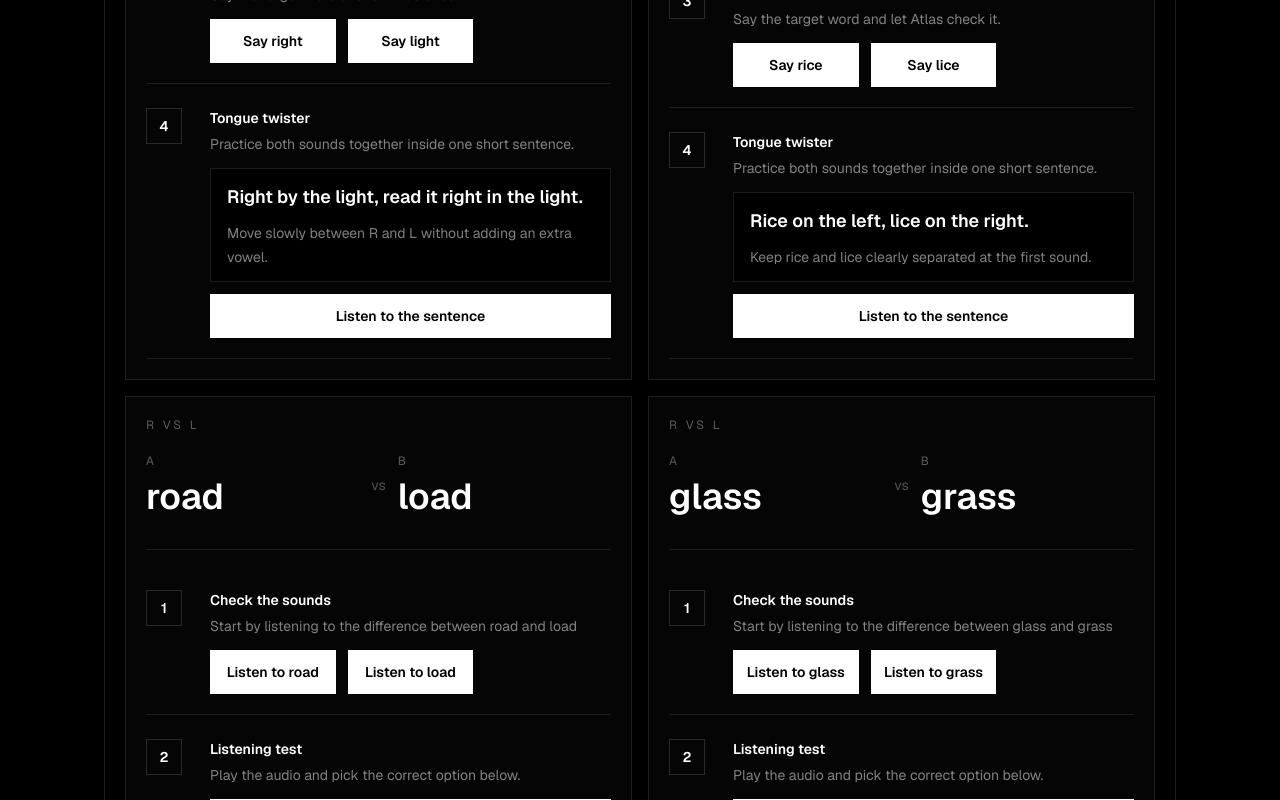
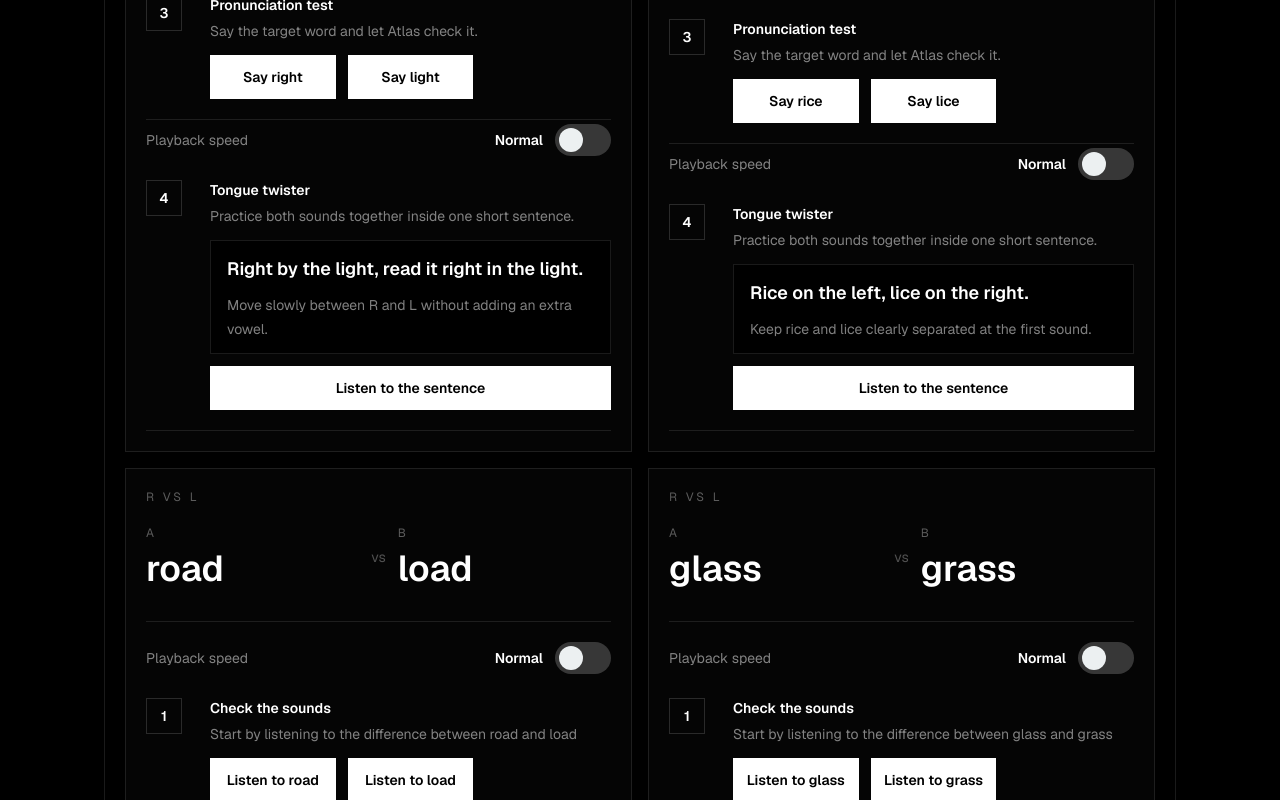
Before and after one commit to KulafuAcademy/ATLAS, a Next.js app: page / in a window 1280 px wide. Shown: the part 2640-3440 px from the top of the page. Built offline with nearby package versions, Linux system fonts and the light colour scheme.

Commit message:
added slow playback toggle

```diff
--- a/components/training/MinimalPairTrainer.tsx
+++ b/components/training/MinimalPairTrainer.tsx
@@ -68,6 +68,7 @@ type CardFeedback = {
 type TrainerCopy = typeof trainerCopy.en;
 
 const stopPronunciationCheckEvent = "atlas:stop-pronunciation-check";
+const slowPlaybackRate = 0.75;
 
 type MinimalPairTrainerProps = {
   id?: string;
@@ -97,6 +98,9 @@ const trainerCopy = {
     listenTongueTwister: "Listen to the sentence",
     speechPlaybackUnsupported:
       "Speech playback is not supported in this browser.",
+    speedLabel: "Playback speed",
+    speedNormal: "Normal",
+    speedSlow: "Slow (0.75x)",
     playing: (word: string) => `Playing: ${word}`,
     whichWord: "Which word did you hear?",
     playQuizFirst: "Play quiz, listen, then choose.",
@@ -136,6 +140,9 @@ const trainerCopy = {
       "学んだ2つの音を、ひとつの短い文の中で練習します。",
     listenTongueTwister: "文を聞く",
     speechPlaybackUnsupported: "このブラウザでは音声再生に対応していません。",
+    speedLabel: "再生速度",
+    speedNormal: "通常",
+    speedSlow: "ゆっくり (0.75倍)",
     playing: (word: string) => `再生中: ${word}`,
     whichWord: "どちらの単語に聞こえましたか？",
     playQuizFirst: "先に「クイズ再生」を押してから、答えを選んでください。",
@@ -206,7 +213,7 @@ export function MinimalPairTrainer({
 }
 
 // Builds the public MP3 path for a word or tongue-twister audio file.
-// Files are stored under /public/{folder}/{soundFocus}/{filename}.mp3.
+// Files are fetched under /public/(soundFocus)/(id)/(filename).mp3 or
 // Example : /public/words/R vs L/alive.mp3
 function getPublicAudioPath(
   folder: "words" | "twisters",
@@ -233,6 +240,9 @@ function PairPracticeCard({
   const speechRecognitionRunIdRef = useRef(0);
   const speechRecognitionRef = useRef<BrowserSpeechRecognition | null>(null);
   const audioRef = useRef<HTMLAudioElement | null>(null);
+  // Separate speed settings: words (steps 1-2) and the tongue twister (step 4).
+  const [wordSlow, setWordSlow] = useState(false);
+  const [twisterSlow, setTwisterSlow] = useState(false);
   const tongueTwister = getTongueTwister(pair);
 
   useEffect(() => {
@@ -283,6 +293,7 @@ function PairPracticeCard({
     feedbackType: FeedbackType = "listen",
     audioPath?: string,
     showPlayingFeedback = true,
+    slow = false,
   ) {
     // Stop currently playing MP3
     if (audioRef.current) {
@@ -309,9 +320,11 @@ function PairPracticeCard({
           audioRef.current = null;
         }
 
-        speakWithTts(textToSpeak, feedbackType, showPlayingFeedback);
+        speakWithTts(textToSpeak, feedbackType, showPlayingFeedback, slow);
       };
 
+      // MP3 files in the public folder are recorded at normal speed (100%).
+      audio.playbackRate = slow ? slowPlaybackRate : 1;
       audioRef.current = audio;
 
       audio.onended = () => {
@@ -336,19 +349,20 @@ function PairPracticeCard({
     }
 
     // No MP3 path supplied
-    speakWithTts(textToSpeak, feedbackType, showPlayingFeedback);
+    speakWithTts(textToSpeak, feedbackType, showPlayingFeedback, slow);
   }
 
   function speakWithTts(
     textToSpeak: string,
     feedbackType: FeedbackType,
     showPlayingFeedback = true,
+    slow = false,
   ) {
     window.speechSynthesis.cancel();
 
     const utterance = new SpeechSynthesisUtterance(textToSpeak);
     utterance.lang = "en-US";
-    utterance.rate = 0.85;
+    utterance.rate = slow ? 0.85 * slowPlaybackRate : 0.85;
     utterance.pitch = 1;
 
     window.speechSynthesis.speak(utterance);
@@ -370,6 +384,7 @@ function PairPracticeCard({
       "listening",
       getPublicAudioPath("words", pair.soundFocus, word),
       false,
+      wordSlow,
     );
   }
 
@@ -526,6 +541,11 @@ function PairPracticeCard({
       </div>
 
       <div className="mt-8 space-y-1 border-t border-white/10 pt-5">
+        <SpeedToggle
+          copy={copy}
+          slow={wordSlow}
+          onToggle={() => setWordSlow((value) => !value)}
+        />
         <TestGroup
           step="1"
           title={copy.listenTitle}
@@ -538,6 +558,8 @@ function PairPracticeCard({
                 pair.wordA,
                 "listen",
                 getPublicAudioPath("words", pair.soundFocus, pair.wordA),
+                true,
+                wordSlow,
               )
             }
           >
@@ -550,6 +572,8 @@ function PairPracticeCard({
                 pair.wordB,
                 "listen",
                 getPublicAudioPath("words", pair.soundFocus, pair.wordB),
+                true,
+                wordSlow,
               )
             }
           >
@@ -600,6 +624,11 @@ function PairPracticeCard({
           {aiCheckTarget ? <MicLevelMeter /> : null}
         </TestGroup>
 
+        <SpeedToggle
+          copy={copy}
+          slow={twisterSlow}
+          onToggle={() => setTwisterSlow((value) => !value)}
+        />
         <TestGroup
           step="4"
           title={copy.tongueTwisterTitle}
@@ -621,6 +650,8 @@ function PairPracticeCard({
                 tongueTwister.text,
                 "tongueTwister",
                 getPublicAudioPath("twisters", pair.soundFocus, pair.id),
+                true,
+                twisterSlow,
               )
             }
           >
@@ -790,6 +821,44 @@ function MicLevelMeter() {
           style={{ transform: "scaleY(0.12)" }}
         />
       ))}
+    </div>
+  );
+}
+
+function SpeedToggle({
+  copy,
+  slow,
+  onToggle,
+}: {
+  copy: TrainerCopy;
+  slow: boolean;
+  onToggle: () => void;
+}) {
+  return (
+    <div className="flex items-center justify-between gap-3 text-sm text-white/50">
+      <span>{copy.speedLabel}</span>
+      <div className="flex items-center gap-3">
+        <span className="font-semibold text-white">
+          {slow ? copy.speedSlow : copy.speedNormal}
+        </span>
+        <button
+          type="button"
+          role="switch"
+          aria-checked={slow}
+          aria-label={copy.speedLabel}
+          onClick={onToggle}
+          className={`relative h-8 w-14 shrink-0 rounded-full transition-colors focus:outline-none focus-visible:ring-2 focus-visible:ring-white ${
+            slow ? "bg-[#3498db]" : "bg-white/20"
+          }`}
+        >
+          <span
+            aria-hidden="true"
+            className={`absolute top-1 left-1 h-6 w-6 rounded-full bg-[#ecf0f1] transition-transform ${
+              slow ? "translate-x-6" : "translate-x-0"
+            }`}
+          />
+        </button>
+      </div>
     </div>
   );
 }
```
